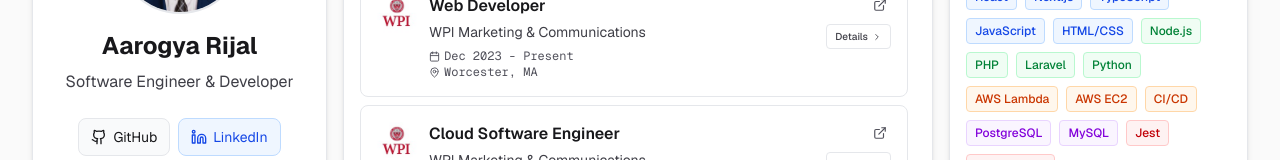
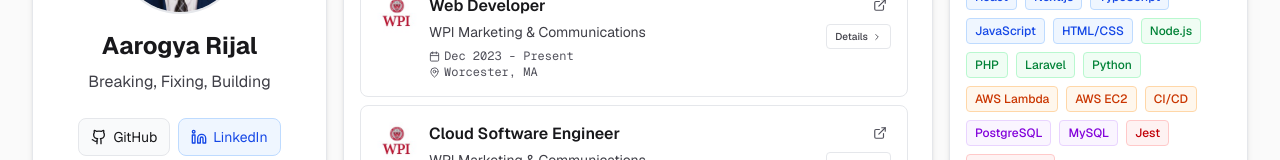
Before and after one commit to aarogyarijal/aarogyarijal, a Next.js app: page / in a window 1280 px wide. Shown: the part 171-331 px from the top of the page. Built offline with nearby package versions, Linux system fonts and the light colour scheme.

Commit message:
Update one-line intro

```diff
--- a/app/components/ProfileCard.tsx
+++ b/app/components/ProfileCard.tsx
@@ -23,7 +23,7 @@ export default function ProfileCard() {
 
       {/* One-line intro */}
       <p className="text-zinc-700 dark:text-zinc-400 text-center mb-4 sm:mb-6 text-sm sm:text-base">
-        Software Engineer & Developer
+        Breaking, Fixing, Building
       </p>
 
       {/* Buttons */}
```
